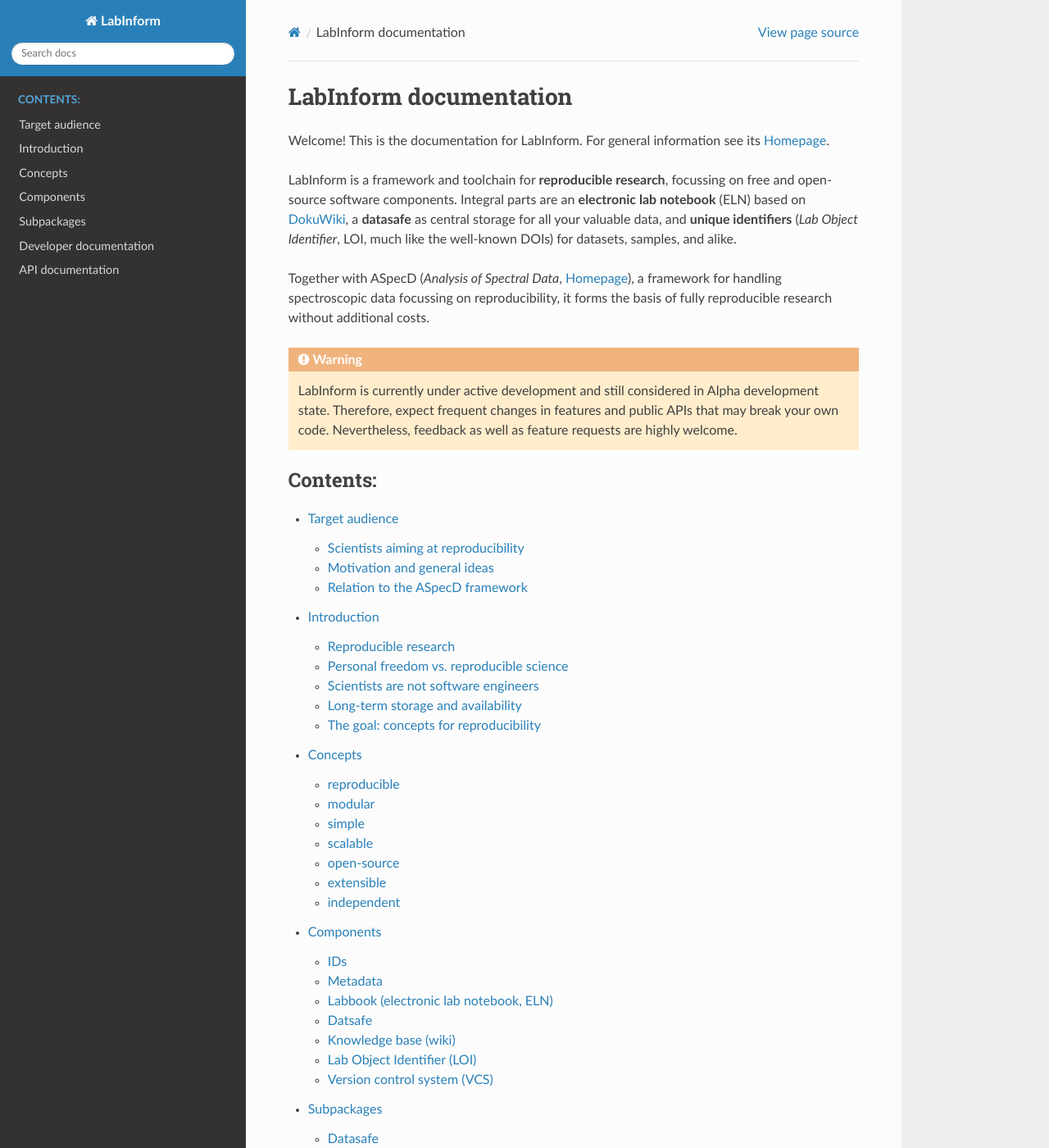
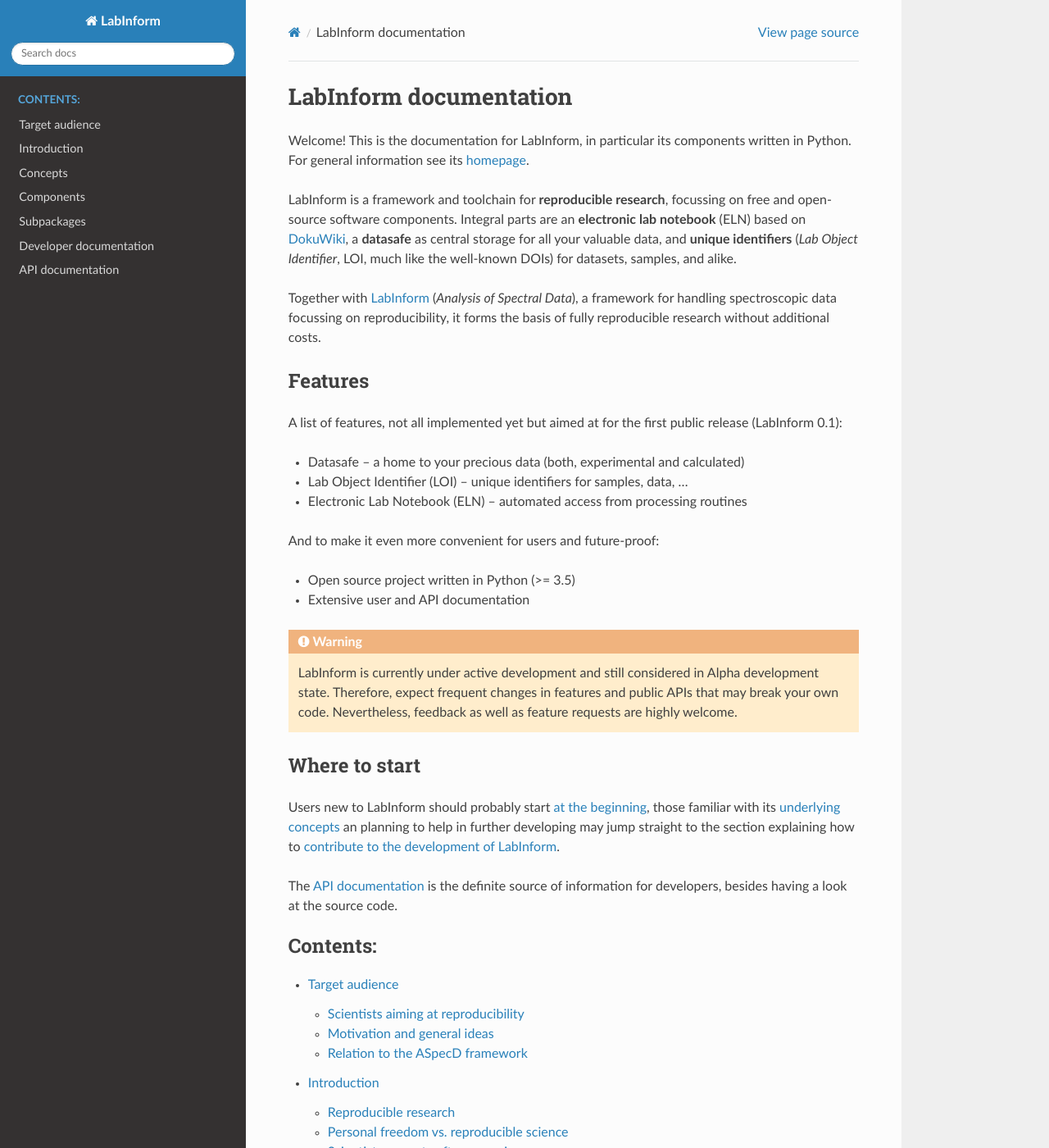
Before and after one commit to tillbiskup/labinform, a Sphinx documentation site: the page built from docs/index.rst, in a window 1280 px wide and 1400 px high. Shown: the whole window at 82% size. Built offline with Sphinx 7.4.7 and the Read the Docs theme 2.0.0, drawn with Linux system fonts in a browser that asks for light colours.

Commit message:
Update documentation

```diff
--- a/README.rst
+++ b/README.rst
@@ -1,6 +1,8 @@
 LabInform
 =========
 
-Short description what it is all about.
+LabInform is a framework and toolchain for **reproducible research**, focussing on free and open-source software components. Integral parts are an **electronic lab notebook** (ELN) based on `DokuWiki <https://www.dokuwiki.org/>`_, a **datasafe** as central storage for all your valuable data, and **unique identifiers** (*Lab Object Identifier*, LOI, much like the well-known DOIs) for datasets, samples, and alike.
 
-Screw you, I'm going home!
+Together with `ASpecD <https://www.aspecd.de/>`_ (*Analysis of Spectral Data*), a framework for handling spectroscopic data focussing on reproducibility, it forms the basis of fully reproducible research without additional costs.
+
+For more general information on LabInform see its `homepage <https://www.labinform.de/>`_.
--- a/docs/index.rst
+++ b/docs/index.rst
@@ -1,14 +1,44 @@
 LabInform documentation
 =======================
 
-Welcome! This is the documentation for LabInform. For general information see its `Homepage <https://www.labinform.de/>`_.
+Welcome! This is the documentation for LabInform, in particular its components written in Python. For general information see its `homepage <https://www.labinform.de/>`_.
 
 LabInform is a framework and toolchain for **reproducible research**, focussing on free and open-source software components. Integral parts are an **electronic lab notebook** (ELN) based on `DokuWiki <https://www.dokuwiki.org/>`_, a **datasafe** as central storage for all your valuable data, and **unique identifiers** (*Lab Object Identifier*, LOI, much like the well-known DOIs) for datasets, samples, and alike.
 
-Together with ASpecD (*Analysis of Spectral Data*, `Homepage <https://www.aspecd.de/>`_), a framework for handling spectroscopic data focussing on reproducibility, it forms the basis of fully reproducible research without additional costs.
+Together with `LabInform <https://www.LabInform.de/>`_ (*Analysis of Spectral Data*), a framework for handling spectroscopic data focussing on reproducibility, it forms the basis of fully reproducible research without additional costs.
+
+
+Features
+--------
+
+A list of features, not all implemented yet but aimed at for the first public release (LabInform 0.1):
+
+* Datasafe -- a home to your precious data (both, experimental and calculated)
+
+* Lab Object Identifier (LOI) -- unique identifiers for samples, data, ...
+
+* Electronic Lab Notebook (ELN) -- automated access from processing routines
+
+
+And to make it even more convenient for users and future-proof:
+
+* Open source project written in Python (>= 3.5)
+
+* Extensive user and API documentation
+
+
 
 .. warning::
   LabInform is currently under active development and still considered in Alpha development state. Therefore, expect frequent changes in features and public APIs that may break your own code. Nevertheless, feedback as well as feature requests are highly welcome.
+
+
+
+Where to start
+--------------
+
+Users new to LabInform should probably start :doc:`at the beginning <audience>`, those familiar with its :doc:`underlying concepts <concepts>` an planning to help in further developing may jump straight to the section explaining how to :doc:`contribute to the development of LabInform <developers>`.
+
+The :doc:`API documentation <api/index>` is the definite source of information for developers, besides having a look at the source code.
 
 .. toctree::
    :maxdepth: 2
```
Also changed, not shown: 1 other file.
